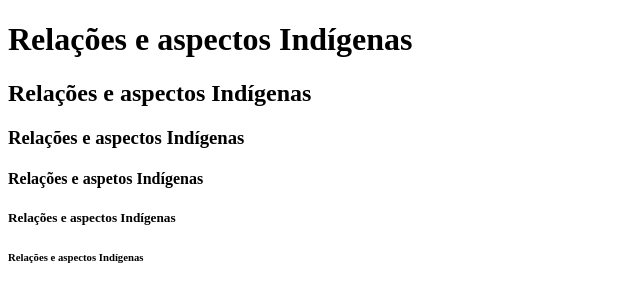
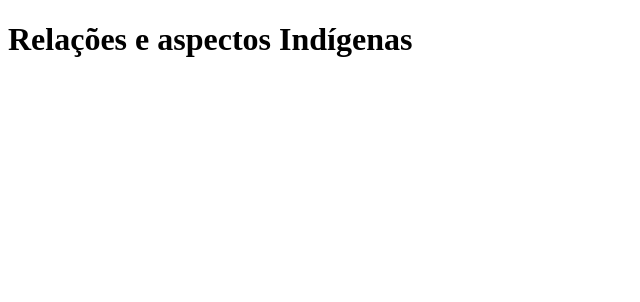
Before and after one commit to melo-isa09/barbearia-alura, a plain HTML site: page index.html in a window 1280 px wide. Shown: the whole page, without its empty margins (0-640 px from the left). Drawn offline with Linux system fonts and the light colour scheme.

Commit message:
títuloh1

```diff
--- a/index.html
+++ b/index.html
@@ -7,10 +7,5 @@
 </head>
 <body>
     <h1> Relações e aspectos Indígenas </h1>
-    <h2> Relações e aspectos Indígenas</h2>
-    <h3> Relações e aspectos Indígenas</h3>
-    <h4> Relações e aspetos Indígenas</h4>
-    <h5> Relações e aspectos Indígenas</h5>
-    <h6> Relações e aspectos Indígenas</h6>
 </body>
 </html>
```
